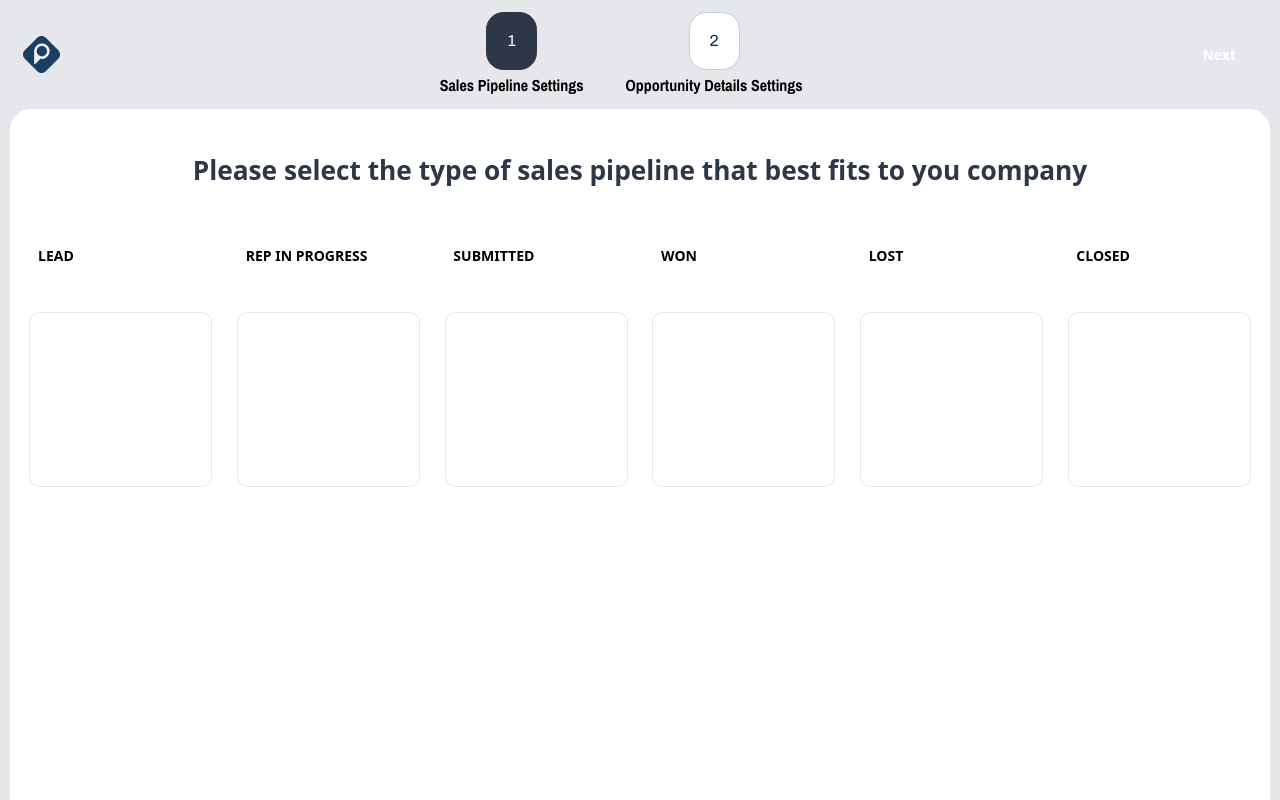
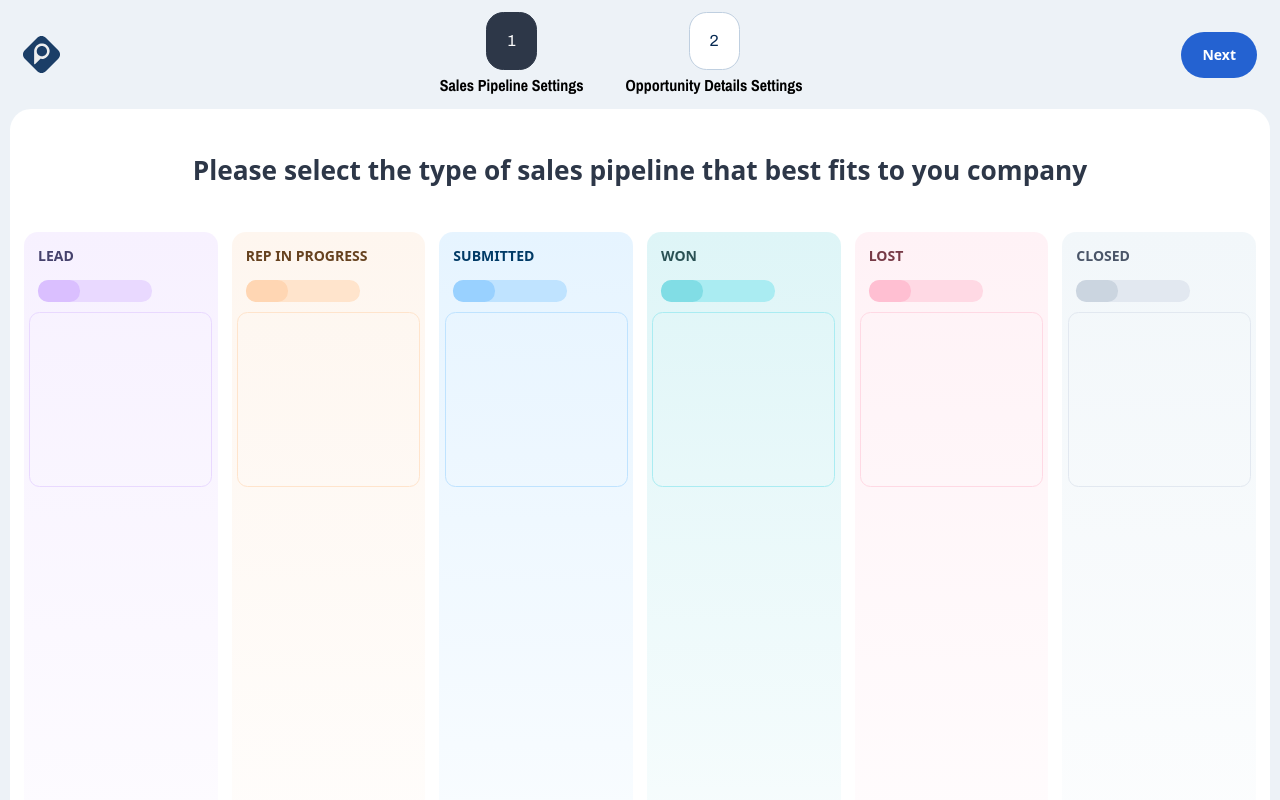
Before and after one commit to fernandamaiait/pm, a React (Create React App) app: page / in a window 1280 px wide. Shown: the top 800 px of the page. Built offline with nearby package versions, Linux system fonts and the light colour scheme; a web font is replaced by a local one.

Commit message:
feat: add tailwind config for dynamic colors

```diff
--- a/tailwind.config.js
+++ b/tailwind.config.js
@@ -5,9 +5,35 @@ module.exports = {
   theme: {
     extend: {
       colors: {
+        'blue-highlight': '#2462D1',
+        'gray-800': '#2D3748',
+        'gray-200': '#EDF2F7',
+        'light-gray': '#BFCFE0',
         'navy-blue': '#062952',
-        'light-gray': '#BFCFE0',
-        'gray-800': '#2D3748',
+        's-1': '#DABFFF',
+        's-1-darker': '#46426D',
+        's-1-light': '#E9D9FF',
+        's-1-lighter': '#F7F1FF',
+        's-2': '#FFD6B3',
+        's-2-darker': '#66421F   ',
+        's-2-light': '#FFE4CC',
+        's-2-lighter': '#FEF6EF',
+        's-3': '#99D1FF',
+        's-3-darker': '#003A66',
+        's-3-light': '#BFE3FF',
+        's-3-lighter': '#E6F4FF',
+        's-4': '#81DDE5',
+        's-4-darker': '#2A5154',
+        's-4-light': '#AAECF2',
+        's-4-lighter': '#DEF5F7',
+        's-5': '#FFBFD2',
+        's-5-darker': '#773A47',
+        's-5-light': '#FFD9E4',
+        's-5-lighter': '#FFF2F6',
+        's-6': '#CBD5E0',
+        's-6-darker': '#4A5568',
+        's-6-light': '#E2E8F0',
+        's-6-lighter': '#F2F7FA',
         white: '#FFFFFF'
       },
       fontFamily: {
@@ -16,5 +42,11 @@ module.exports = {
       }
     }
   },
-  plugins: []
+  plugins: [],
+  safelist: [
+    { pattern: /bg-./ },
+    { pattern: /text-./ },
+    { pattern: /border-./ },
+    { pattern: /from-./ }
+  ]
 };
```
